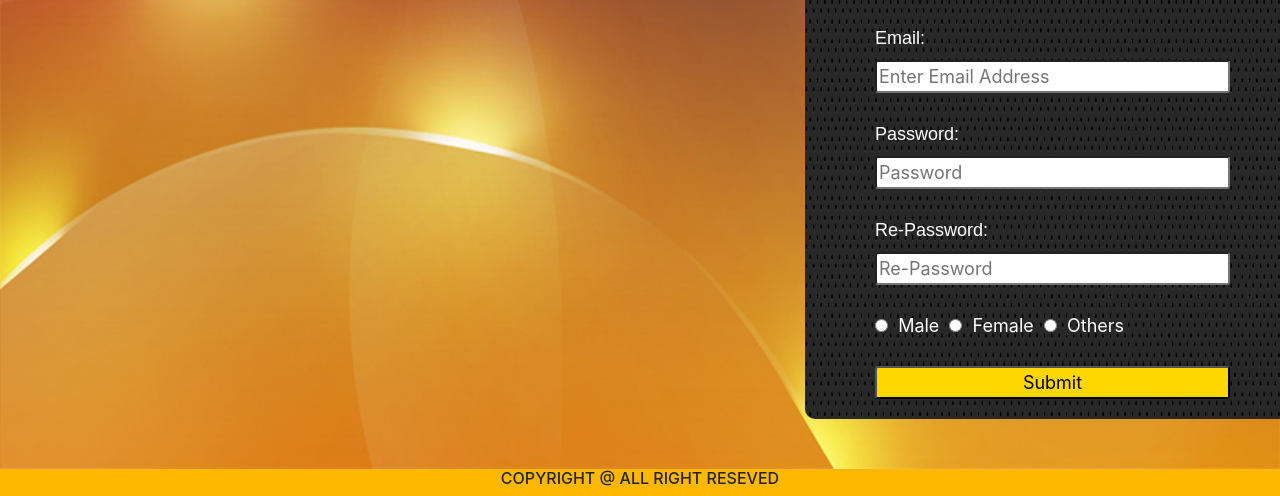
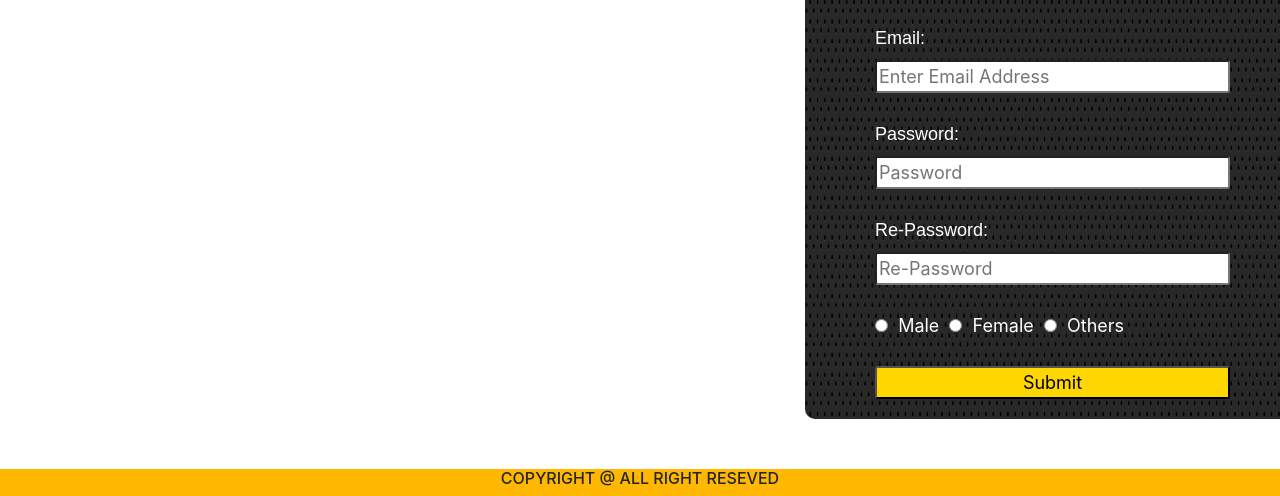
Before and after one commit to Adithyakp8/Torganiser, a plain HTML site: page index.html in a window 1280 px wide. Shown: the part 512-1008 px from the top of the page. Drawn offline with nearby package versions, Linux system fonts and the light colour scheme.

Commit message:
update style.css

```diff
--- a/style.css
+++ b/style.css
@@ -53,7 +53,7 @@ label{
     background: goldenrod;
 }
 section{
-    background-image: url(/bg.jpg);
+
     background-size: 100% 100%;
     background-repeat: no-repeat;
 }
```
